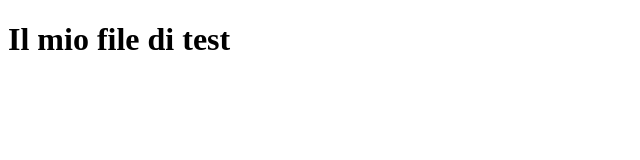
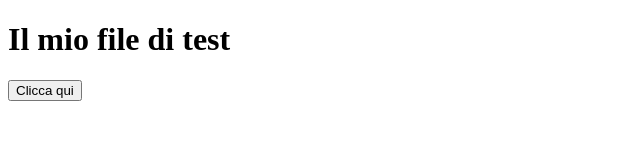
Before and after one commit to alextalamonti/FeGenerator, a plain HTML site: page index.html in a window 1280 px wide. Shown: the whole page, without its empty margins (0-640 px from the left). Drawn offline with Linux system fonts and the light colour scheme.

Commit message:
Update index.html
Aggiunto pulsante

```diff
--- a/index.html
+++ b/index.html
@@ -7,5 +7,6 @@
 </head>
 <body>
     <h1>Il mio file di test</h1>
+    <button>Clicca qui</button>
 </body>
 </html>
```
